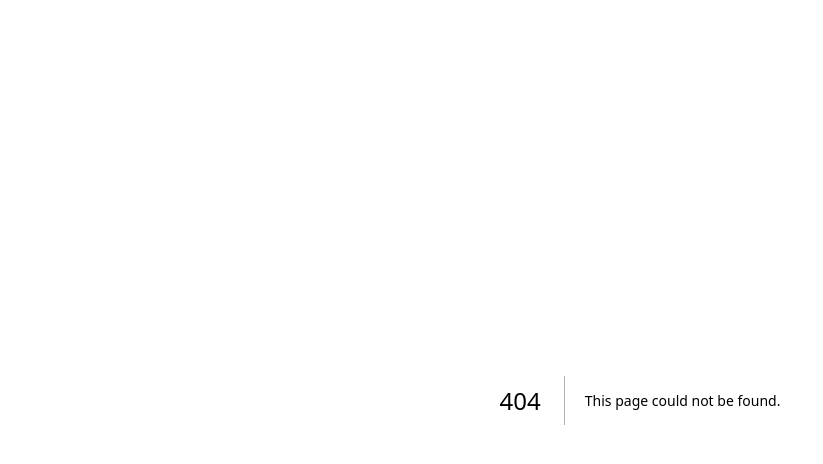
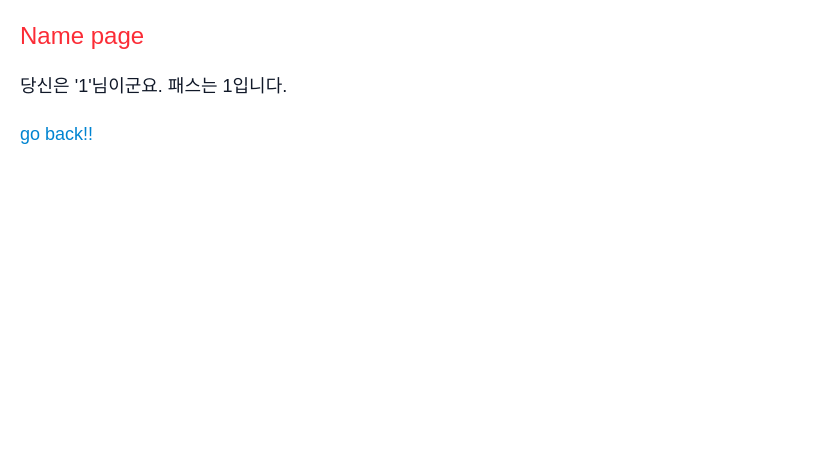
Before and after one commit to Soyeong4250/nextjs_study, a Next.js app in the folder sample_next_app/: page /name/1/1 in a window 1280 px wide. Before the commit this address had no page. Shown: the top 464 px of the page, without its empty margins (0-823 px from the left). Built offline with nearby package versions, Linux system fonts and the light colour scheme.

Commit message:
파라미터를 이용한 동적 라우팅

```diff
--- /dev/null
+++ b/sample_next_app/src/app/name/[name]/[pass]/page.tsx
@@ -0,0 +1,13 @@
+import Link from 'next/link';
+
+export default function multipleParams({params}: {params:{name:string, pass:string}}) {
+    return (
+        <main>
+            <h1 className="title">Name page</h1>
+            <p className="msg">당신은 '{params.name}'님이군요. 패스는 {params.pass}입니다. </p>
+            <div>
+                <Link href="/">go back!!</Link>
+            </div>
+        </main>
+    )
+}
--- /dev/null
+++ b/sample_next_app/src/app/name/[name]/page.tsx
@@ -0,0 +1,13 @@
+import Link from 'next/link';
+
+export default function Name({params}:{params:{name: string}}) {
+    return (
+        <main>
+            <h1 className="title">Name page</h1>
+            <p className="msg">당신은 '{params.name}'님이군요.</p>
+            <div>
+                <Link href="/">go back!!</Link>
+            </div>
+        </main>
+    )
+}
```
